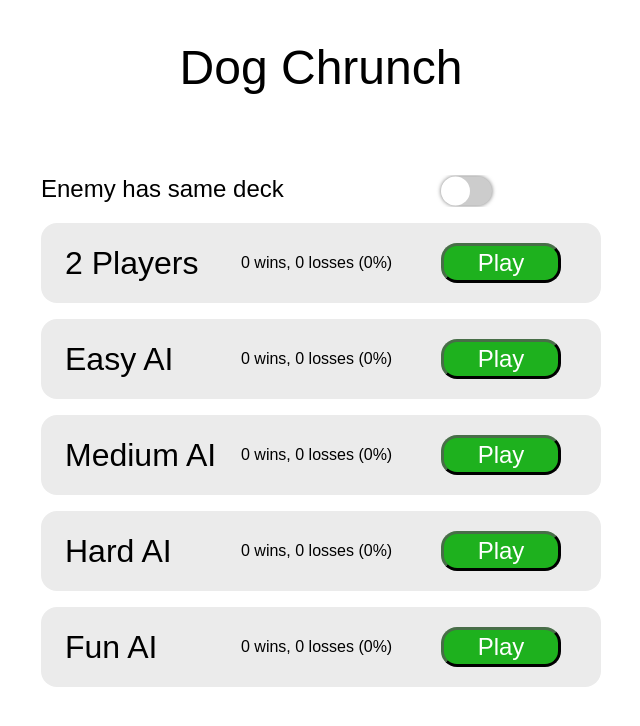
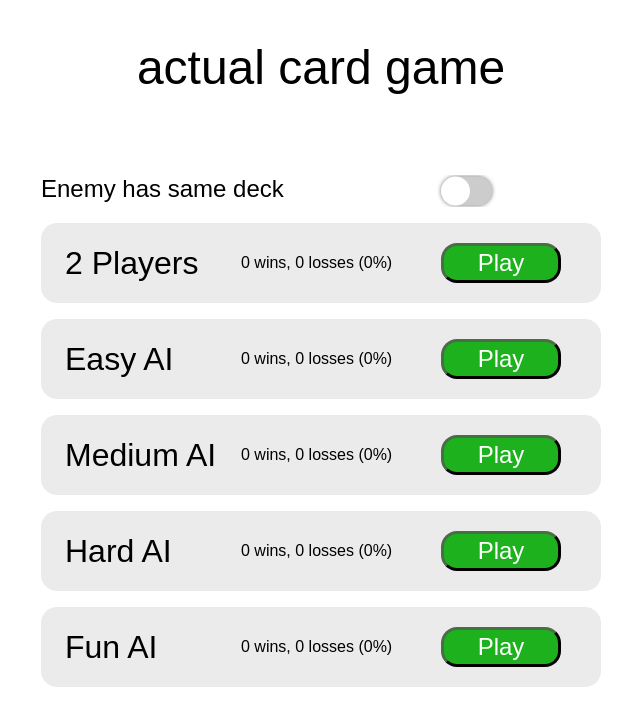
Before and after one commit to brickFried/brickfried.github.io, a plain HTML site: page index.html in a window 1280 px wide. Shown: the whole page, without its empty margins (319-959 px from the left). Drawn offline with Linux system fonts and the light colour scheme.

Commit message:
Update index.html

```diff
--- a/index.html
+++ b/index.html
@@ -8,7 +8,7 @@
     <body>
         <div id = "titleScreen">
             <div id = "title">
-                Dog Chrunch
+                actual card game
             </div>
             <div class = "setting">
                 <div class ="settingLabel">
```
